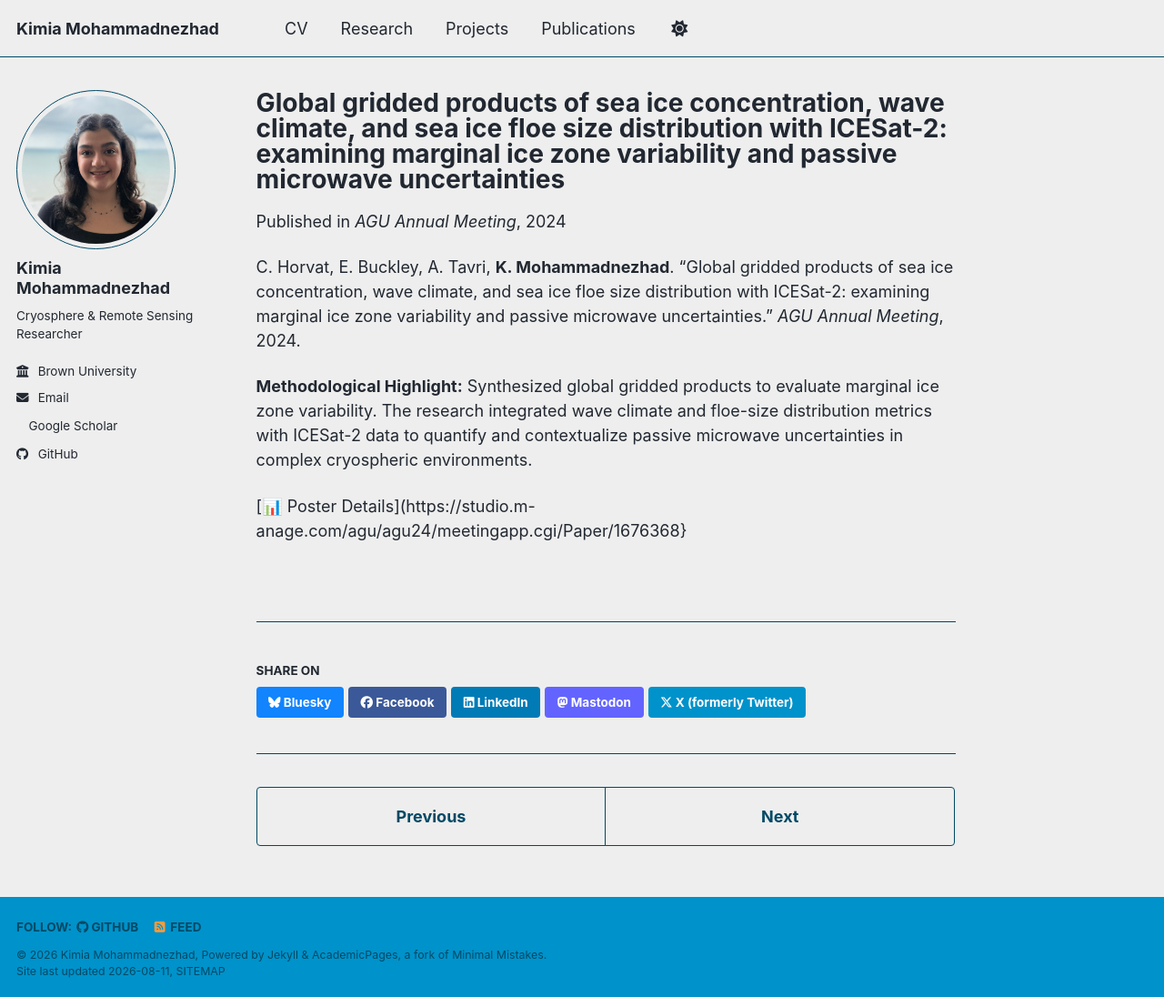
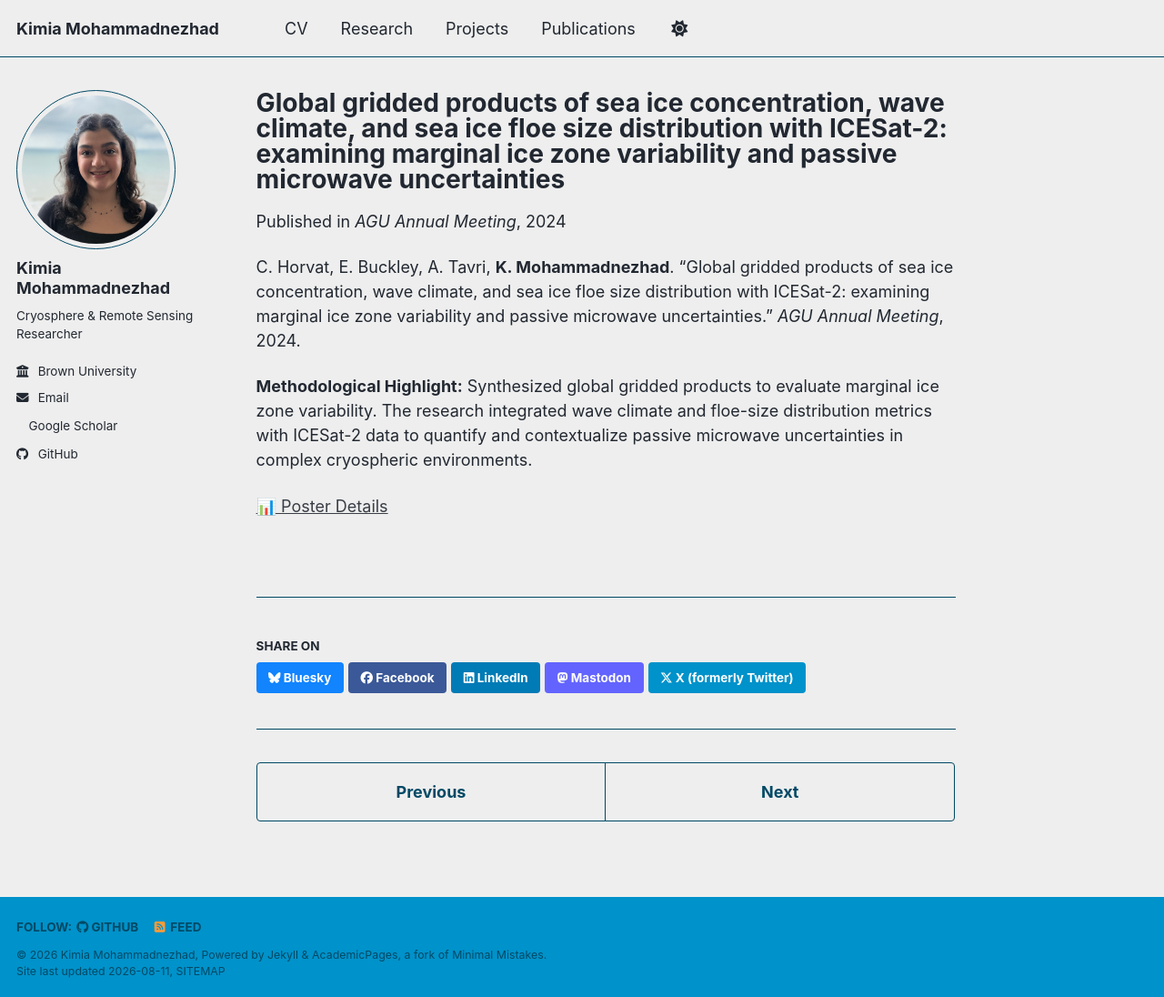
Before and after one commit to kimnezhad/kimnezhad.github.io, a Jekyll site: the page built from _publications/2024-12-01-global-gridded-products.md, in a window 1280 px wide and 1096 px high. Shown: the whole window at 91% size. Built offline with Jekyll 4.4.1, drawn with Linux system fonts in a browser that asks for light colours; a style sheet for code colours, icons or effects is not loaded.

Commit message:
Update 2024-12-01-global-gridded-products.md

```diff
--- a/_publications/2024-12-01-global-gridded-products.md
+++ b/_publications/2024-12-01-global-gridded-products.md
@@ -11,4 +11,4 @@ C. Horvat, E. Buckley, A. Tavri, **K. Mohammadnezhad**. "Global gridded products
 
 **Methodological Highlight:** Synthesized global gridded products to evaluate marginal ice zone variability. The research integrated wave climate and floe-size distribution metrics with ICESat-2 data to quantify and contextualize passive microwave uncertainties in complex cryospheric environments.
 
-[📊 Poster Details](https://studio.m-anage.com/agu/agu24/meetingapp.cgi/Paper/1676368}
+[📊 Poster Details](https://studio.m-anage.com/agu/agu24/meetingapp.cgi/Paper/1676368)
```
